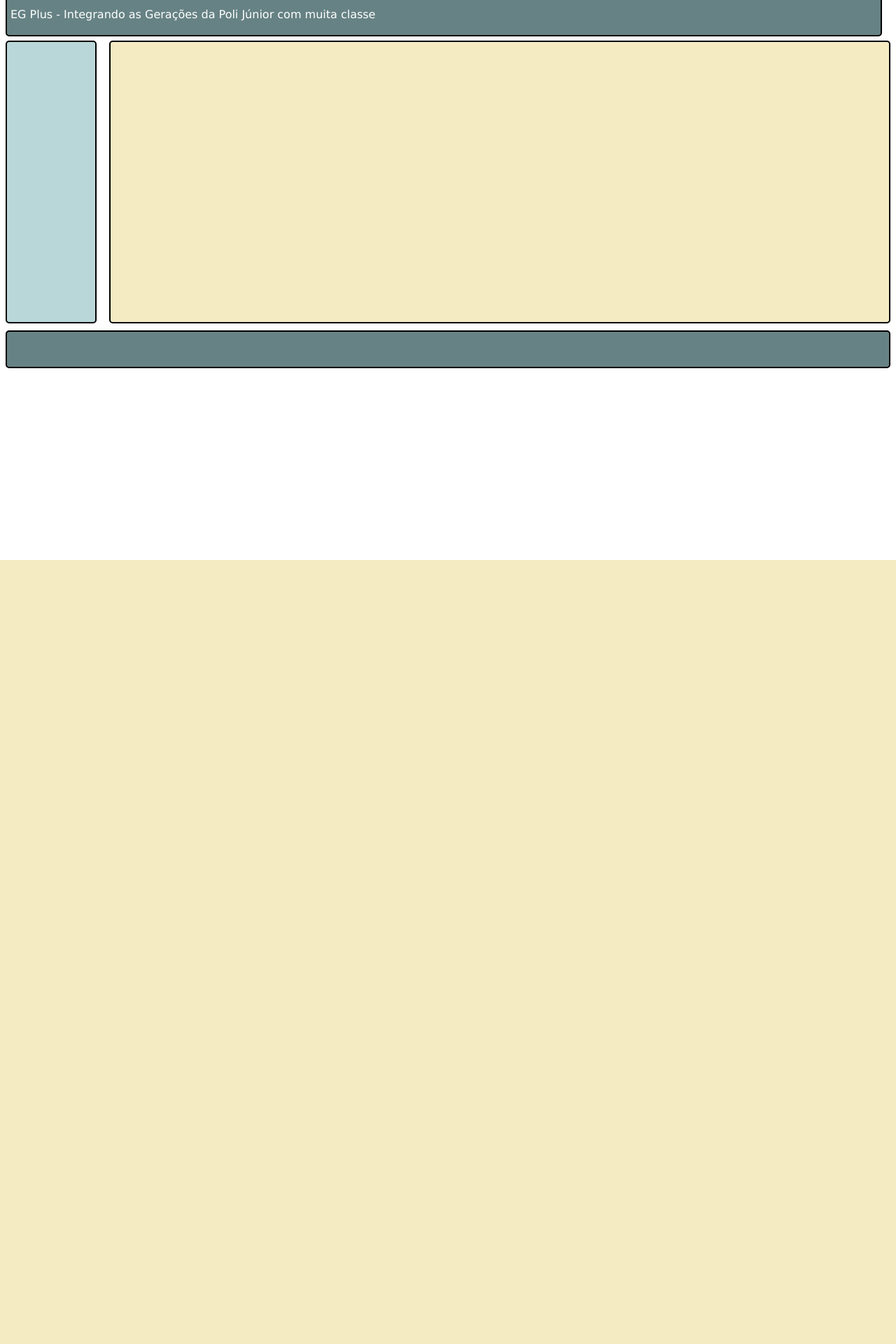
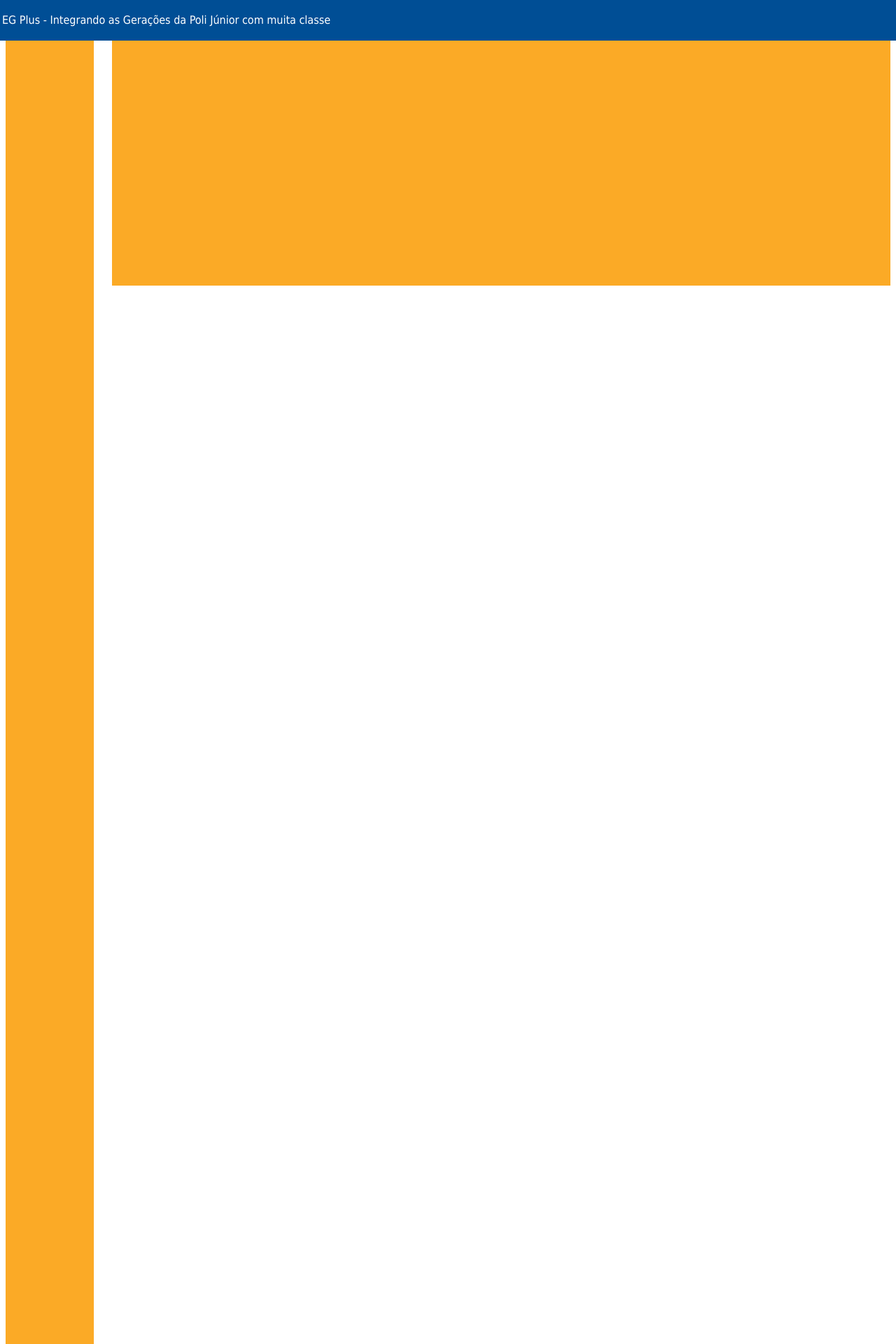
Before and after one commit to nishi13/pj25, a Python web app: template sistema/templates/egplus.html in a window 1280 px wide. Shown: the top 1920 px of the page at 70% size. Before the commit the page ends 800 px from the top, so only its background shows below. Run offline with Jinja, Linux system fonts and the light colour scheme; the template is opened without the code that fills it, so the values that code supplies are empty.

Commit message:
making the look for the egplus page

```diff
--- a/sistema/templates/egplus.html
+++ b/sistema/templates/egplus.html
@@ -6,14 +6,14 @@
 		<title> EG Plus - Integrando as Gerações da Poli Júnior com muita classe </title>
 	</head>
 	<body>
-		<div id="header">
+		<div class="bluepj" id="header">
 			<p>EG Plus - Integrando as Gerações da Poli Júnior com muita classe</p>
 		</div>
-		<div class="left">
+		<div class="orangepj" id="left">
 		</div>
-		<div class="right">
+		<div class="orangepj" id="right">
 		</div>
-		<div id="footer">
+		<div class="bluepj" id="footer">
 		</div>
 	</body>
 </html>
--- a/static/css/stylesheet.css
+++ b/static/css/stylesheet.css
@@ -1,16 +1,25 @@
+/* Blocks do html */
 div {
-	border: 2px solid black;
-	border-radius: 5px;
 }
 
+/* Class do html */
+
+.bluepj {
+	background-color: #004E95;
+}
+.orangepj {
+	background-color: #FBAA26;
+}
+
+/* Ids do html */
+
+/* header form */
 #header {
 	z-index: 1;
 	position: fixed;
-	width: 97.5%;
-	margin-top: -20px;
+	margin: -10px;
+	width: 110%;
 	height: 60px;
-	background-color: #668284;
-	margin-bottom: 10px;
 
 }
 
@@ -19,34 +28,27 @@
 	margin-left: 5px;
 	padding-top: 5px;
 	font-size: 16px;
-	font-family: Verdana, sans-serif;
+	font-family: Tahoma, sans-serif;
 	color: #ffffff;
 }
 
-.left {
+#left {
 	position: relative;
 	float: left;
-	margin-top: 50px;
 	width: 10%;
-	height: 400px;
-	background-color: #B9D7D9;
-	margin-bottom: 10px;
+	height: 4000px;
 }
 
-.right {
+#right {
 	position: relative;
 	float: right;
-	margin-top: 50px;
 	width: 88%;
 	height: 400px;
-	background-color: #F4EBC3;
-	margin-bottom: 10px;
 }
 
 #footer {
 	position: relative;
 	height: 50px;
-	background-color: #668284;
 	clear: both;
 	font-family: Verdana, sans-serif;
 	font-size: 14px;
```
